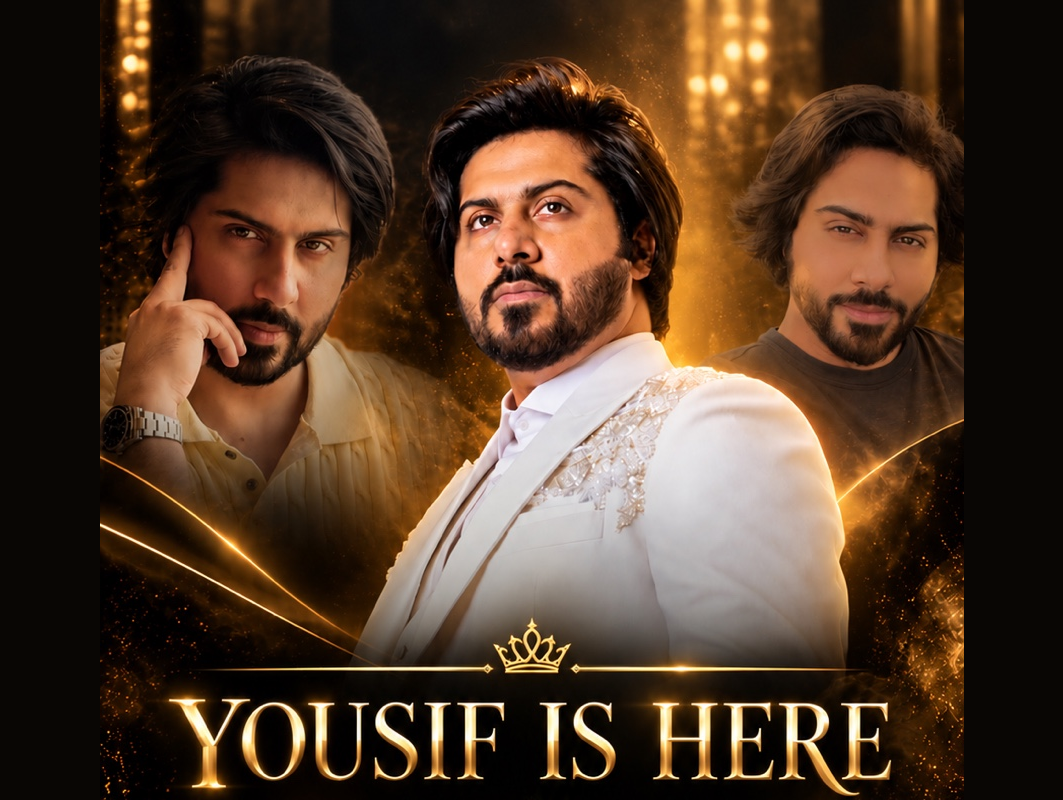
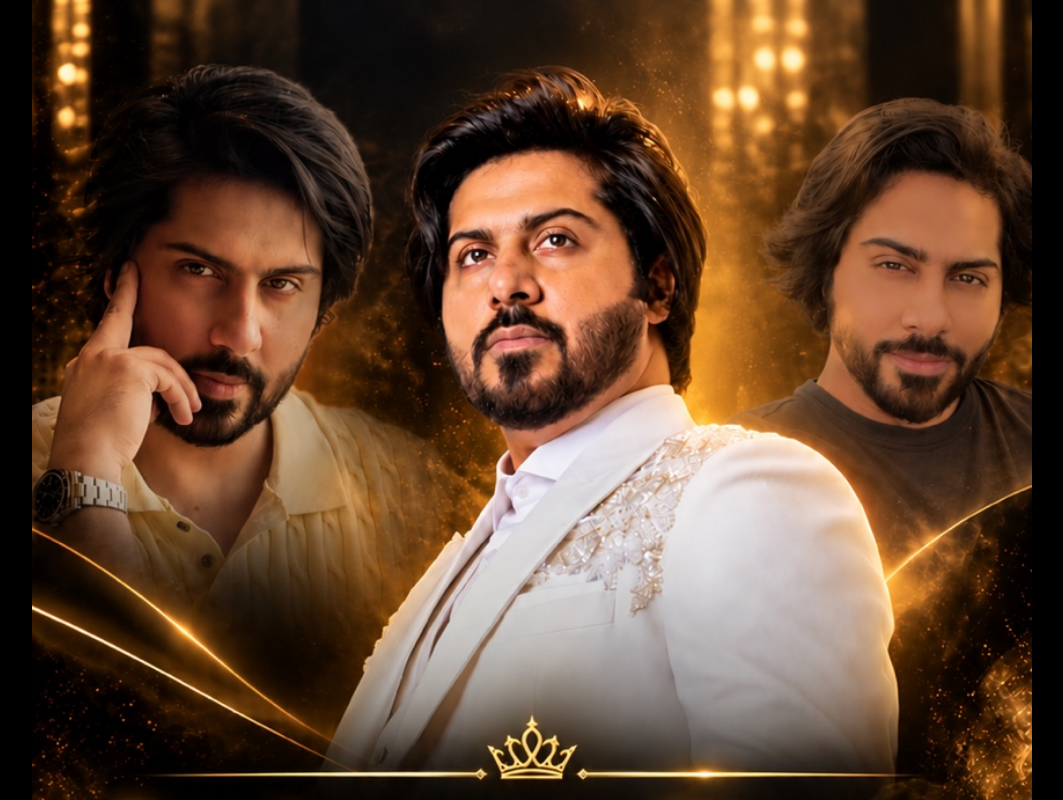
Before and after one commit to tojasim/coming-soon, a plain HTML site: page index.html in a window 1280 px wide. Shown: the top 800 px of the page, without its empty margins (108-1171 px from the left). Drawn offline with Linux system fonts and the light colour scheme.

Commit message:
Update index.html

```diff
--- a/index.html
+++ b/index.html
@@ -1,17 +1,29 @@
-<!doctype html>
 <html lang="en">
 <head>
-  <meta charset="utf-8">
-  <meta name="viewport" content="width=device-width, initial-scale=1">
-  <title>Yousif Is Here</title>
-  <style>
-    * { box-sizing: border-box; }
-    html, body { margin: 0; min-height: 100%; background: #090604; }
-    body { display: flex; justify-content: center; }
-    img { display: block; width: 100%; max-width: 864px; height: auto; object-fit: contain; }
-  </style>
+    <meta charset="UTF-8">
+    <meta name="viewport" content="width=device-width, initial-scale=1.0">
+    <title>Yousif is here</title>
+    <style>
+        html, body {
+            margin: 0;
+            padding: 0;
+            min-height: 100%;
+            background: black;
+        }
+        body {
+            display: flex;
+            justify-content: center;
+            align-items: center;
+        }
+        img {
+            display: block;
+            width: 100%;
+            height: auto;
+            max-width: 1000px;
+        }
+    </style>
 </head>
 <body>
-  <img src=background.jpeg alt equals “Yousif Is Here poster”">
+    <img src="background.jpeg" alt="Background">
 </body>
 </html>
```
